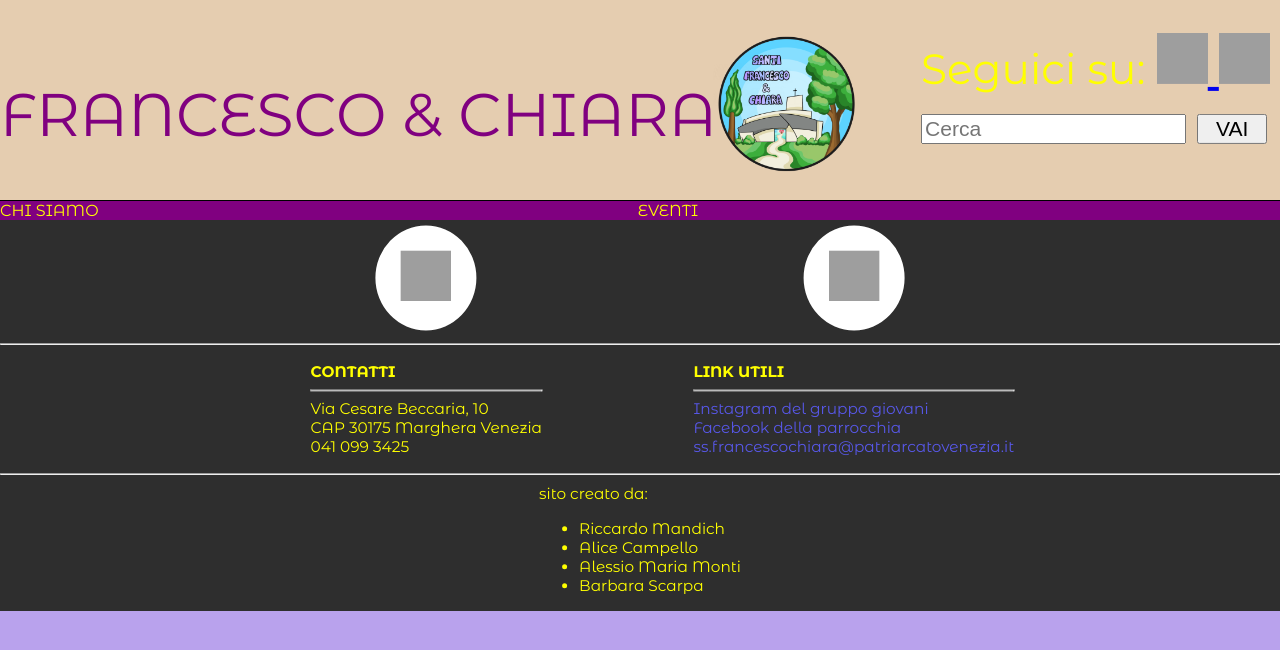
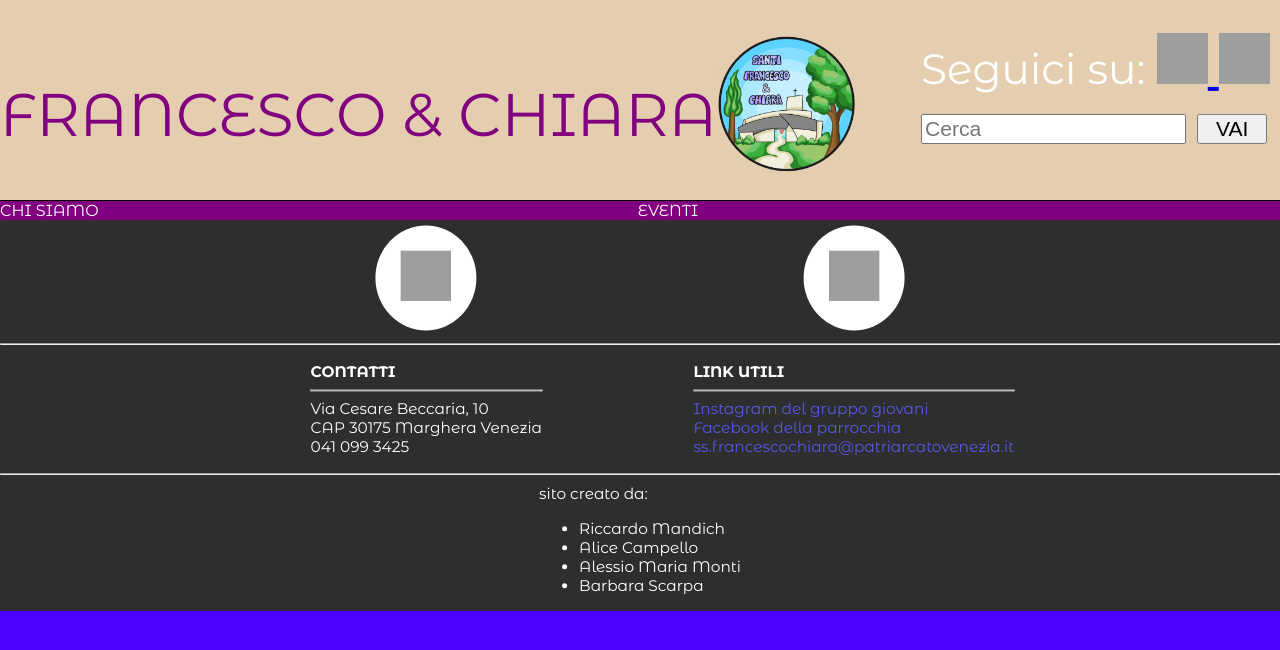
Before and after one commit to RickyMandich/sito-parrocchia, a PHP site: page /home.php in a window 1280 px wide. Shown: the top 650 px of the page. Run offline with PHP 8.4, Linux system fonts and the light colour scheme; grey boxes are pictures that could not be loaded.

Commit message:
aggiornamento 2024 11 14 15:45

```diff
--- a/css/style.css
+++ b/css/style.css
@@ -1,9 +1,9 @@
 body{
-    background-color: rgb(185, 162, 237);
+    background-color: rgb(76, 0, 255);
     font-family: "Montserrat Alternates", sans-serif;
     margin: 0;
     box-sizing: border-box;
-    color: yellow;
+    color: white;
 }
 
 .titolo{
```
